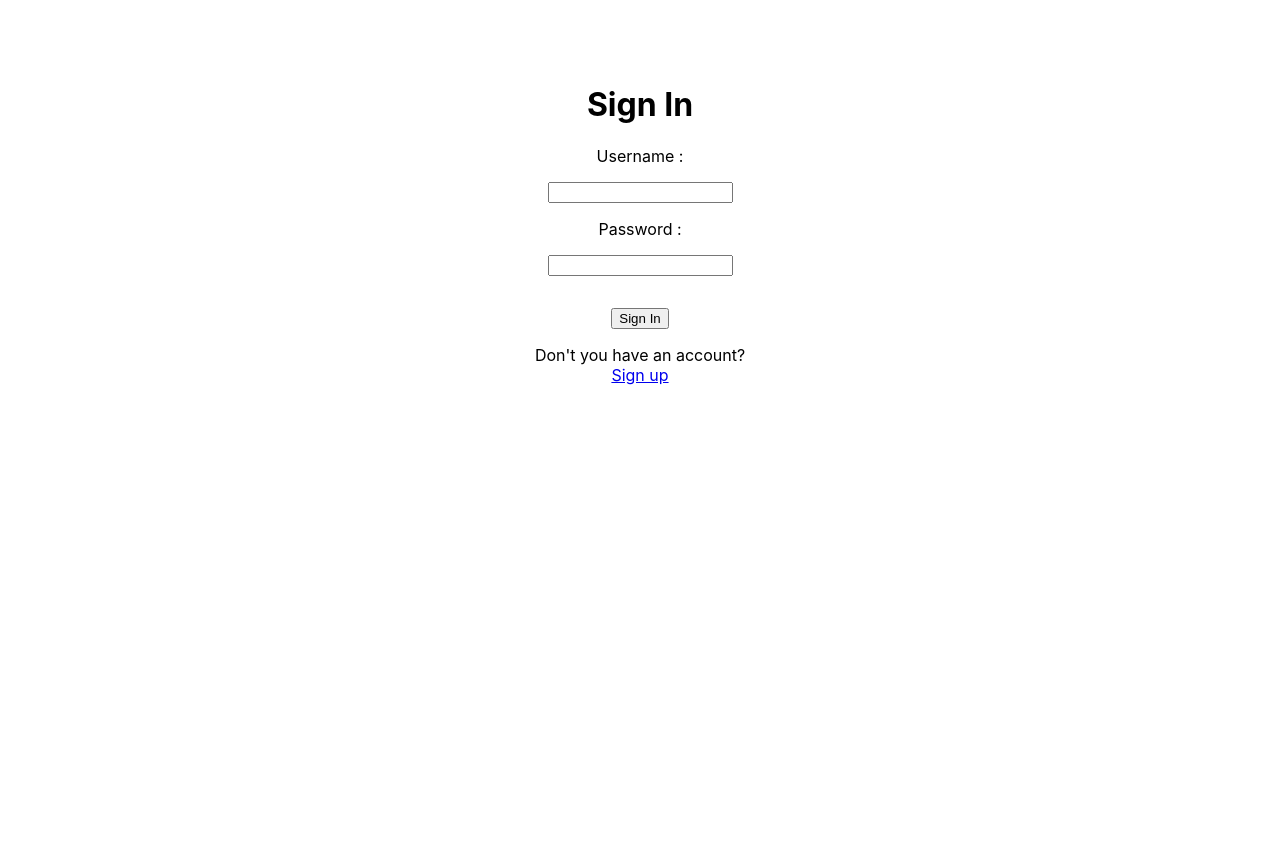
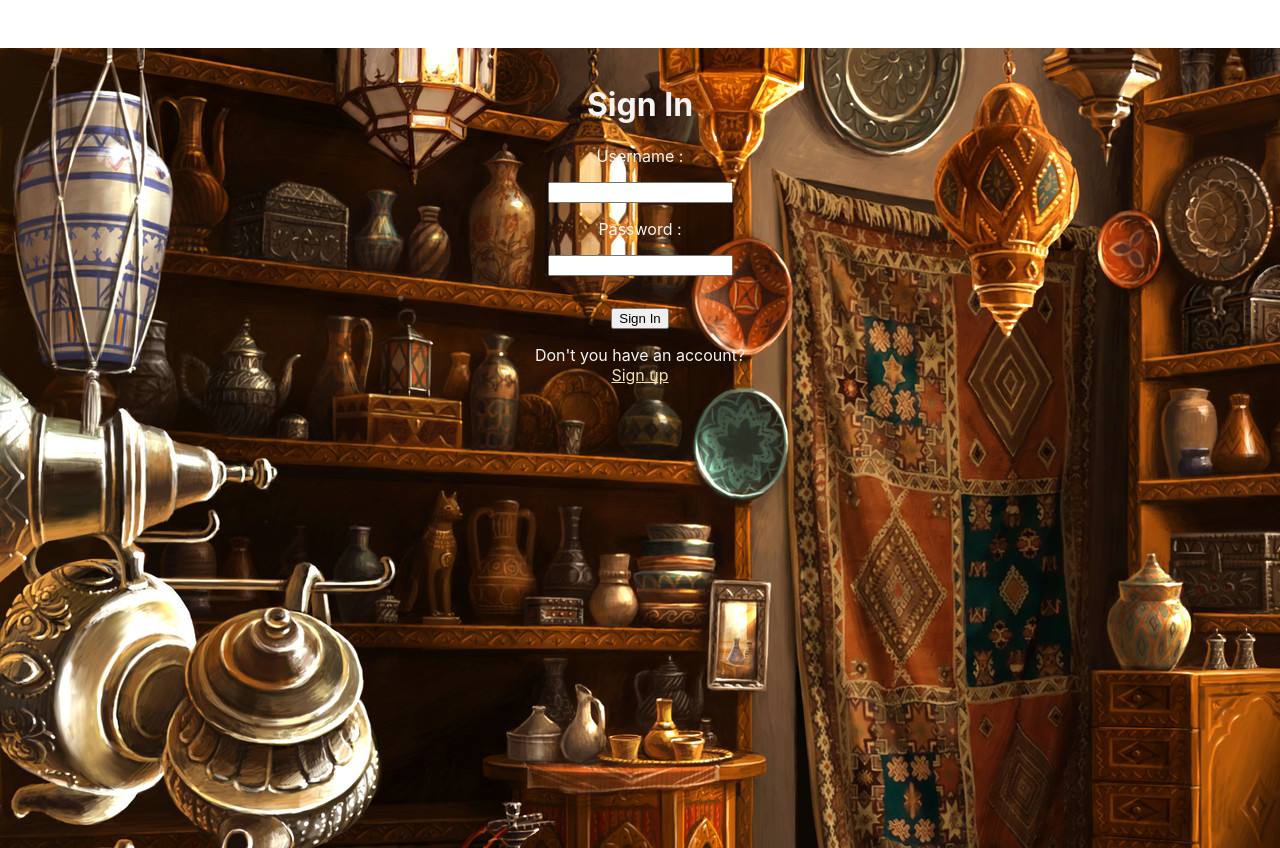
Before and after one commit to mehranfalahati/business-client, a React (Create React App) app: page /#/ in a window 1280 px wide. Before the commit the page ends 800 px from the top, so only its background shows below. Built offline with nearby package versions, Linux system fonts and the light colour scheme.

Commit message:
background image

```diff
--- a/src/components/SignIn.js
+++ b/src/components/SignIn.js
@@ -1,5 +1,6 @@
 import { Component } from 'react'
 import { Link } from 'react-router-dom'
+import './signin.css'
 
 export default class SignIn extends Component {
 
@@ -22,7 +23,7 @@ export default class SignIn extends Component {
 
     render() {
         return (
-            <div>
+            <div className='signin-container'>
                 <form onSubmit={this.handleSubmit}>
                     <h1>Sign In</h1>
                     <label>Username :</label>
@@ -31,7 +32,7 @@ export default class SignIn extends Component {
                     <input type="password" name='password' value={this.state.password} onChange={this.handleChange}/>
                     {this.props.error ? <p style={{color: 'red'}}>{this.props.error}</p> : null}
                     <input type="submit" value="Sign In"/>
-                    Don't you have an account?<Link to='/signup'>Sign up</Link>
+                    Don't you have an account?<Link to='/signup' className='link'>Sign up</Link>
                 </form>
             </div>
         )
--- a/src/components/SignUp.js
+++ b/src/components/SignUp.js
@@ -1,5 +1,6 @@
 import { Component } from 'react'
 import { Link } from 'react-router-dom'
+import './signin.css'
 
 export default class SignUp extends Component {
 
@@ -23,6 +24,7 @@ export default class SignUp extends Component {
 
     render() {
         return (
+            <div className='signin-container'>
                 <form onSubmit={this.handleSubmit}>
                     <h1>Sign Up</h1>
                     <label>Username :</label>
@@ -34,8 +36,9 @@ export default class SignUp extends Component {
                     <label>Last Name :</label>
                     <input name='lastName'  value={this.state.lastName} onChange={this.handleChange}/>
                     <input type='submit' value='Sign Up'/>
-                Already a member?<Link to='/'>Sign In</Link>
+                    Already a member?<Link to='/' className='link'>Sign In</Link>
                 </form>
+            </div>
         )
     }
 }
--- /dev/null
+++ b/src/components/signin.css
@@ -0,0 +1,9 @@
+.signin-container {
+    background-image: url(../../public/images/back.jpg);
+    height: 100vh;
+    color: rgb(244, 244, 244);
+}
+
+.link {
+    color: wheat;
+}
```
Lines whose indentation alone changed are shown as unchanged.
